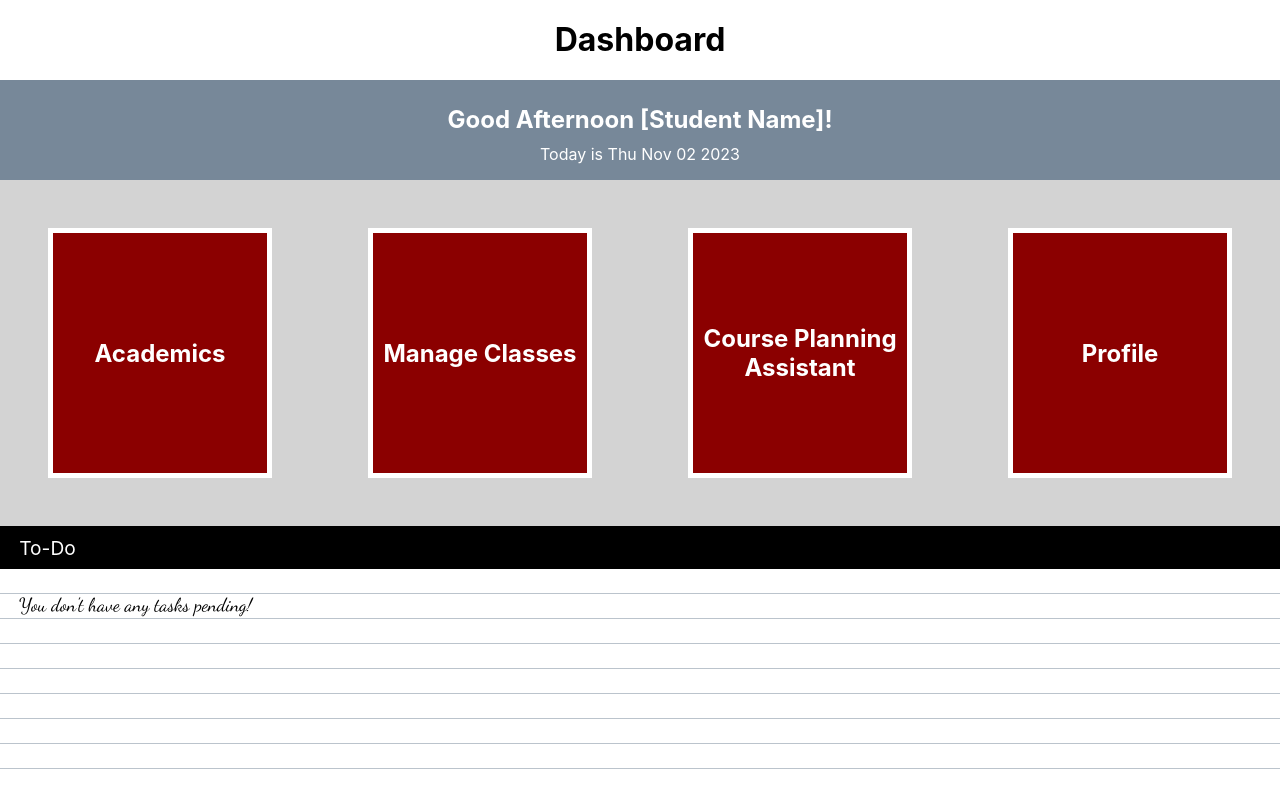
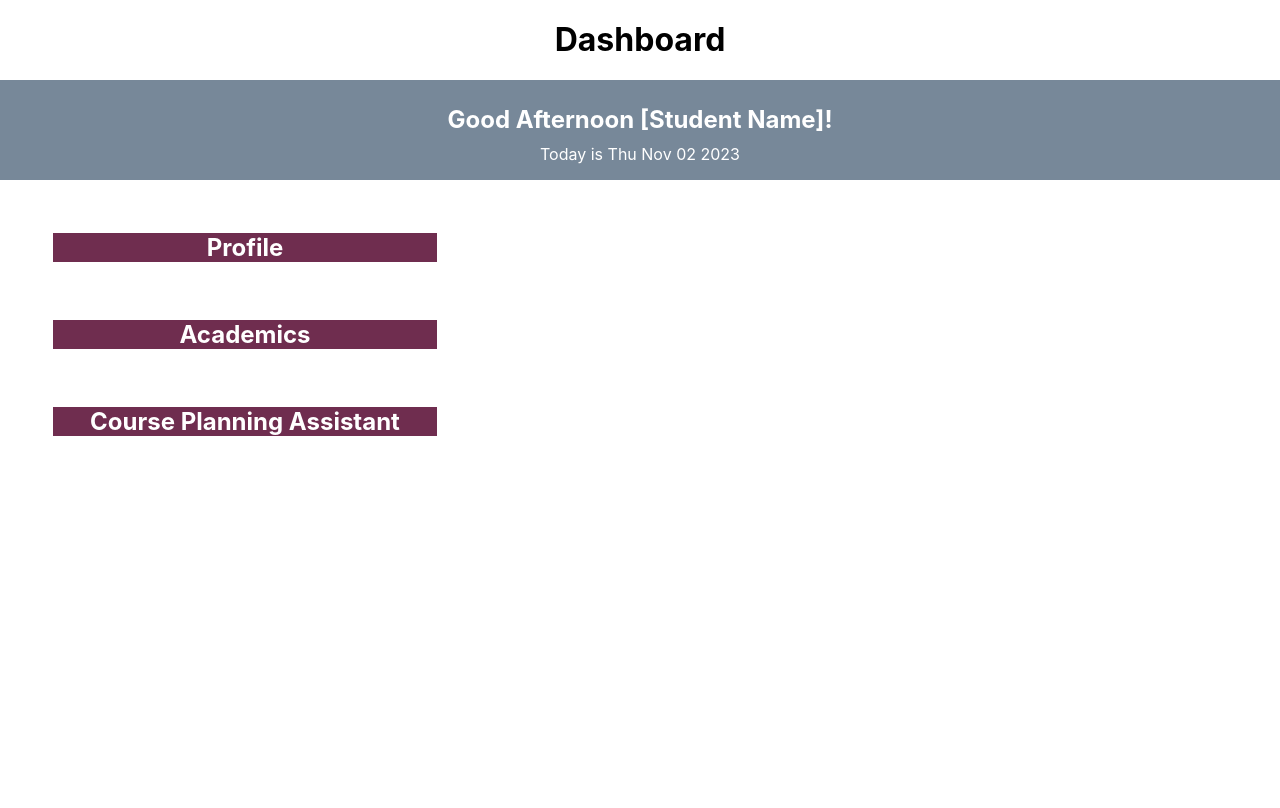
Before and after one commit to apoorvarajan/StudentDataManagementSystem, a React (Create React App) app in the folder front-end/: page /dashboard in a window 1280 px wide. Shown: the top 808 px of the page. Built offline with nearby package versions, Linux system fonts and the light colour scheme.

Commit message:
a lot of changes

```diff
--- a/front-end/src/components/Dashboard.tsx
+++ b/front-end/src/components/Dashboard.tsx
@@ -1,6 +1,7 @@
 import React,{useState} from 'react'
 import '../styles/dashboard.css'
 import '../styles/home.css'
+import DashboardSummary from './dashboardComponents/dashboardSummary'
 
 const Dashboard = (props:any)=>{
     const today_date = new Date()
@@ -9,50 +10,35 @@ const Dashboard = (props:any)=>{
              ((hours <= 18 && hours >= 12 ) ? "Good Afternoon " : "Good Evening ");
     const datestring=today_date.toDateString()
     let sname = "[Student Name]"
+    let dashBoardSections = ["Profile","Academics","Course Planning Assistant"]
+    let dashboardList=[
+        []
+    ]
     return <div className="dashboard-page">
         <div className="home-header-wrap">
             <div className="home-heading-text">Dashboard</div>
         </div>
+        <div className="dashbpoard-wrap">
             <div className="dashboard-greeting-wrap">
                 <div className="greeting-dashboard">
                     {greeting+ sname + "!"}
                 </div>
                 <div className="dashboard-date"> Today is {datestring}</div>
             </div>
-        <div className="dashboard-wrap">
-            <div className="dashboard-row">
-                <div className="dashboard-item">
-                    <div>
-                        Academics
-                    </div>
-                </div>
-                <div className="dashboard-item">
-                    <div>
-                        Manage Classes
-                    </div>
-                </div>
-            {/* </div>
-            <div className="dashboard-row"> */}
-                <div className="dashboard-item">
-                    <div>
-                        Course Planning Assistant
-                    </div>
-
-                </div>
-                <div className="dashboard-item">
-                    <div>
-                        Profile
-                    </div>
-                </div>
-            </div>
-        </div>
-        <div>
+                {/* <div>
                     <div className="todo-heading-dashboard"> To-Do</div>
                     <div className="paper">
                         <div className="pattern">
                             You don't have any tasks pending!
                         </div>
-
+                    </div>
+                </div> */}
+            <div>
+                {dashBoardSections.map((item)=>{
+                    return <div  className="dashboard-item">
+                            <div>{item}</div>
+                        </div>
+                })}
             </div>
         </div>
     </div>
--- a/front-end/src/components/dashboardComponents/AcademicContents/graduation.tsx
+++ b/front-end/src/components/dashboardComponents/AcademicContents/graduation.tsx
@@ -1,7 +1,8 @@
 import React from 'react'
 
 const Graduation = () =>{
-    return <div></div>
+    return <div>
+    </div>
 }
 
 export default Graduation
--- /dev/null
+++ b/front-end/src/components/dashboardComponents/dashboardSummary.tsx
@@ -0,0 +1,47 @@
+import React from 'react'
+
+const DashboardSummary = (props:any) => {
+    return <div  className="academics-right-section" >
+                <div>
+                    <div className="academic-label">
+                        Major:
+                    </div>
+                    <div className="academic-content">
+                        Computer Science
+                    </div>
+                </div>
+                <div>
+                    <div className="academic-label">
+                        Degree:
+                    </div>
+                    <div className="academic-content">
+                        Master of Science
+                    </div>
+                </div>
+                <div>
+                    <div className="academic-label">
+                        Advisor:
+                    </div>
+                    <div className="academic-content">
+                        Elizabeth Parolski
+                    </div>
+                </div>
+                <div>
+                    <div className="academic-label">
+                        Current Courses
+                    </div>
+                    <div className="academic-content academic-stat-content">
+                        <div>
+                            COMPSCI 520: Software Engineering
+                        </div>
+                        <div>
+                            COMPSCI 687: Reinforcement Learning
+                        </div>
+                        <div>
+                            COMPSCI 589: Machine Learning
+                        </div>
+                    </div>
+                </div>
+            </div>
+}
+export default DashboardSummary
--- a/front-end/src/styles/academics.css
+++ b/front-end/src/styles/academics.css
@@ -7,7 +7,7 @@
     z-index: 10001;
 }
 .academics-left-section{
-    width: 20%;
+    width: 30%;
     background: black;
     height: 100%;
     /* padding-top: 3em; */
@@ -17,7 +17,7 @@
 .academics-right-section{
     width: 70%;
     height: 100%;
-    padding-top: 3em;
+    /*padding-top: 3em;*/
     text-align: center;
 }
 .academic-content{
--- a/front-end/src/styles/dashboard.css
+++ b/front-end/src/styles/dashboard.css
@@ -16,13 +16,13 @@
     display: flex;
 }
 .dashboard-item{
-    width: 25%;
-    height: 10em;
+    width: 30%;
+    /* height: 10em; */
     font-weight: bold;
     font-size: 1.5em;
     text-align: center;
     border: 5px solid white;
-    background-color: darkred;
+    background-color: rgba(111,45,79);
     color: white;
     margin: 2em;
     display: flex;
@@ -54,3 +54,10 @@
     font-size: 19px;
     padding: 25px 1em 0em 1em;
 }
+.dashbpoard-wrap{
+    /* display: flex; */
+    height: 100%;
+}
+.dashboard-right-sec{
+    width: 100%;
+}
```
Also changed, not shown: front-end/src/components/dashboardComponents/dashboardSubsection.tsx (added, +7 -0 lines), front-end/src/components/sideBar.tsx (added, +11 -0 lines). Lines whose indentation alone changed are shown as unchanged.
